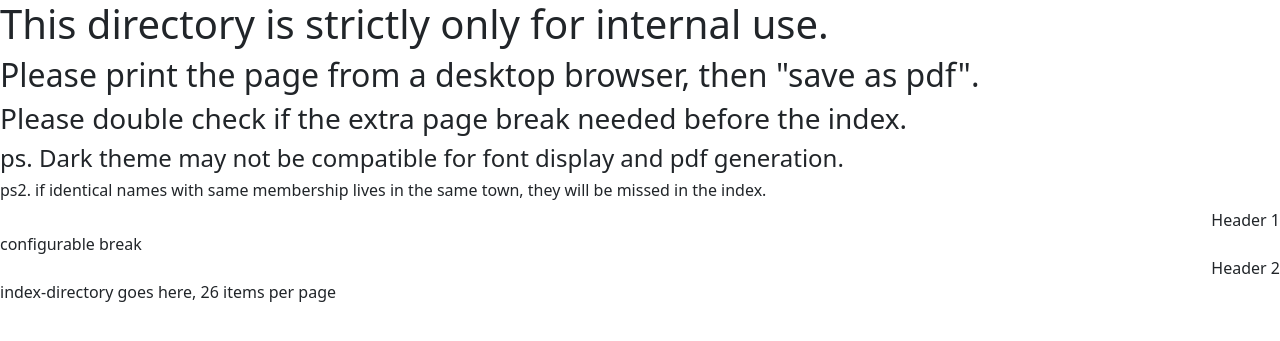
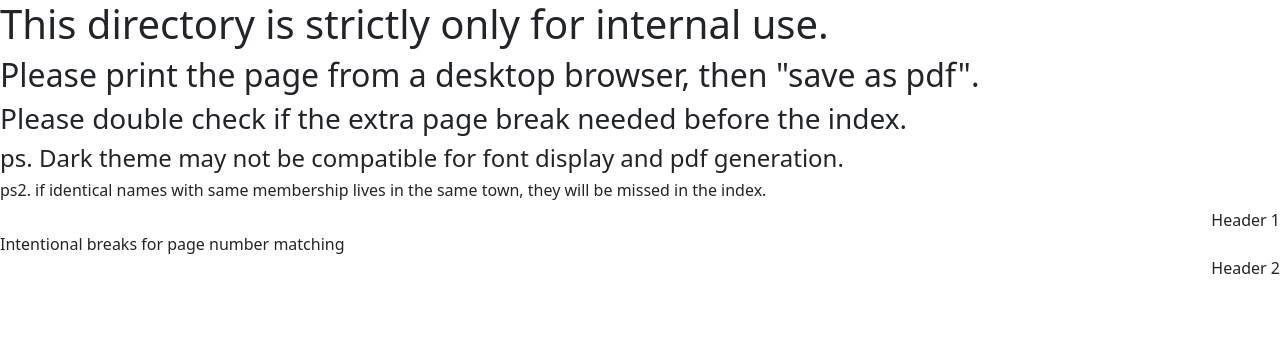
Before and after one commit to xjlin0/attendees32, a Django app: template attendees/templates/persons/directory_report_list_view.html in a window 1280 px wide. Shown: the top 341 px of the page. Run offline with Django 3.2, Linux system fonts and the light colour scheme; the template is opened without the code that fills it, so the values that code supplies are empty; parts of the project's set-up code (start-up, migrations or seed data) failed here and were passed over; some libraries are stand-ins or nearby versions.

Commit message:
index shows now

```diff
--- a/attendees/persons/views/page/directory_report_list_view.py
+++ b/attendees/persons/views/page/directory_report_list_view.py
@@ -17,10 +17,10 @@ class DirectoryReportListView(LoginRequiredMixin, RouteGuard, ListView):
 
     def get_context_data(self, **kwargs):
         context = super().get_context_data(**kwargs)
-        index, families = FolkService.families_in_directory()
+        indexes, families = FolkService.families_in_directory(26)
         context.update({
             'families': families,
-            'index': index,
+            'indexes': indexes,
             'empty_image_link': f'{settings.STATIC_URL}images/empty.png'
         })
         return context
--- a/attendees/static/css/directory.css
+++ b/attendees/static/css/directory.css
@@ -46,6 +46,10 @@ div.contacts-container {
   display: flex;
 }
 
+div.index-container {
+  display: flex;
+}
+
 img.directory-photo-img {
   border: 1px;
   padding: 5px;
--- a/attendees/templates/persons/directory_report_list_view.html
+++ b/attendees/templates/persons/directory_report_list_view.html
@@ -111,7 +111,8 @@
     </div>
 
     {% if True %}
-    <div class="page-break">configurable break</div>
+      <div class="page-break">Intentional breaks for page number matching</div>
+      <div class="page-break"></div>
     {% endif %}
 
     <div class="index-directory-container">
@@ -119,9 +120,32 @@
         <div></div>
         <div>Header 2</div>
       </div>
-      <p>
-        index-directory goes here, 26 items per page
-      </p>
+      {% for index in indexes %}
+        {% for title, value in index.items %}
+          {% if title == 'BREAKER' %}
+            {% if value == 'PAGE' %}
+              <div class="page-break"></div>
+            {% else %}
+              <div>
+                <br>
+              </div>
+            {% endif %}
+          {% else %}
+            {% if title == 'TOWN_NAME' %}
+              <div class="d-flex justify-content-between bg-secondary">
+                <div>{{value}}</div>
+                <div></div>
+              </div>
+            {% else %}
+              <div class="d-flex justify-content-between">
+                <div>{{title}}</div>
+                <div>{{value}}</div>
+              </div>
+            </div>
+            {% endif %}
+          {% endif %}
+        {% endfor %}
+      {% endfor %}
     </div>
   </body>
 </html>
```
Also changed, not shown: attendees/persons/services/folk_service.py (+18 -3 lines).
